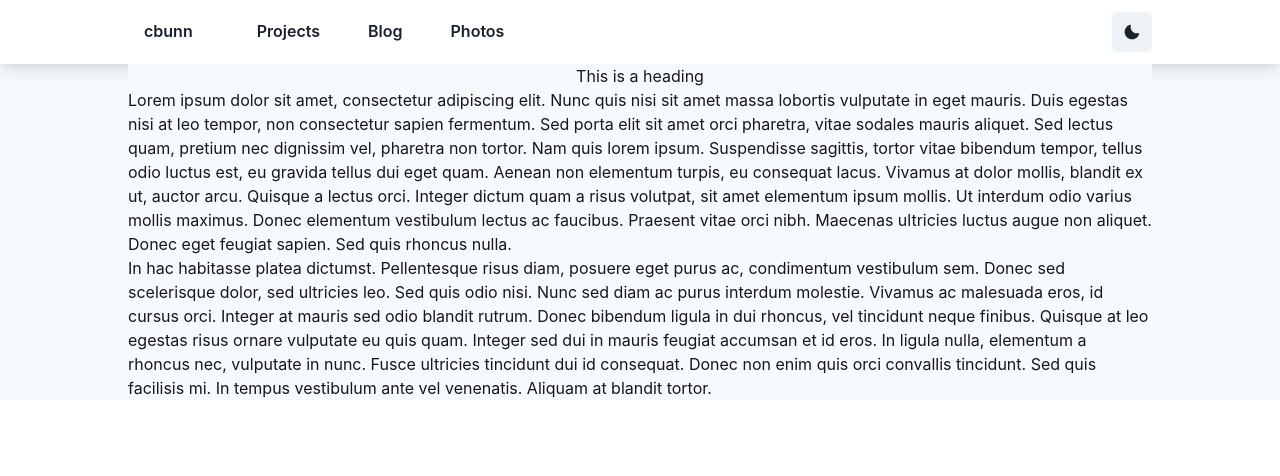
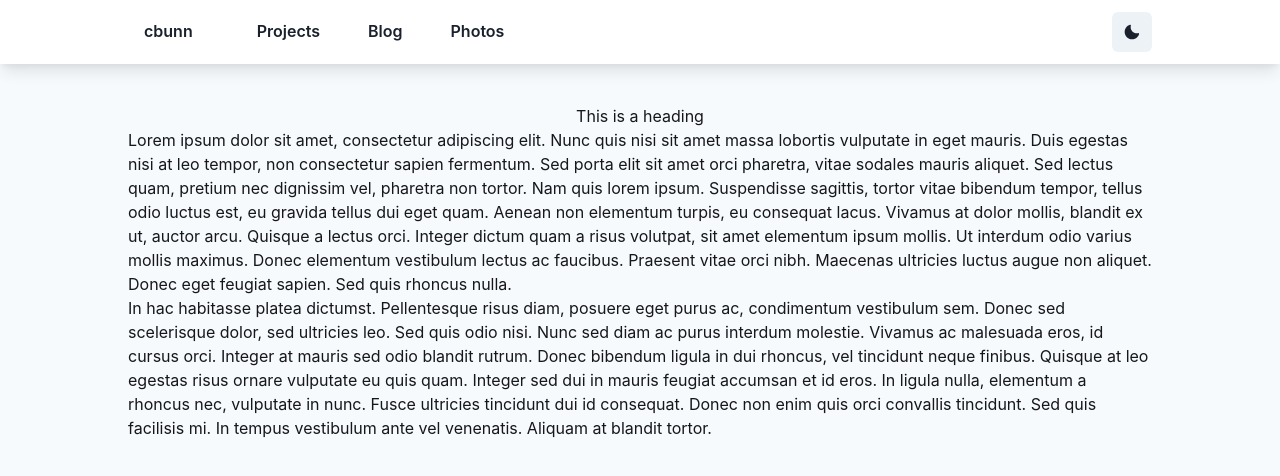
Before and after one commit to cbunn81/cbunn-portfolio, a Next.js app: page / in a window 1280 px wide. Shown: the top 476 px of the page. Built offline with nearby package versions, Linux system fonts and the light colour scheme.

Commit message:
Give index page content some vertical margins so it doesn't overlap the navbar's drop shadow.

```diff
--- a/src/pages/index.tsx
+++ b/src/pages/index.tsx
@@ -4,7 +4,7 @@ import { Navbar } from "../components/Navbar";
 const Index = () => (
   <Container>
     <Navbar />
-    <Container maxW={"container.lg"}>
+    <Container maxW={"container.lg"} my={["5", "10"]}>
       <h1>This is a heading</h1>
       <p>
         Lorem ipsum dolor sit amet, consectetur adipiscing elit. Nunc quis nisi
```
